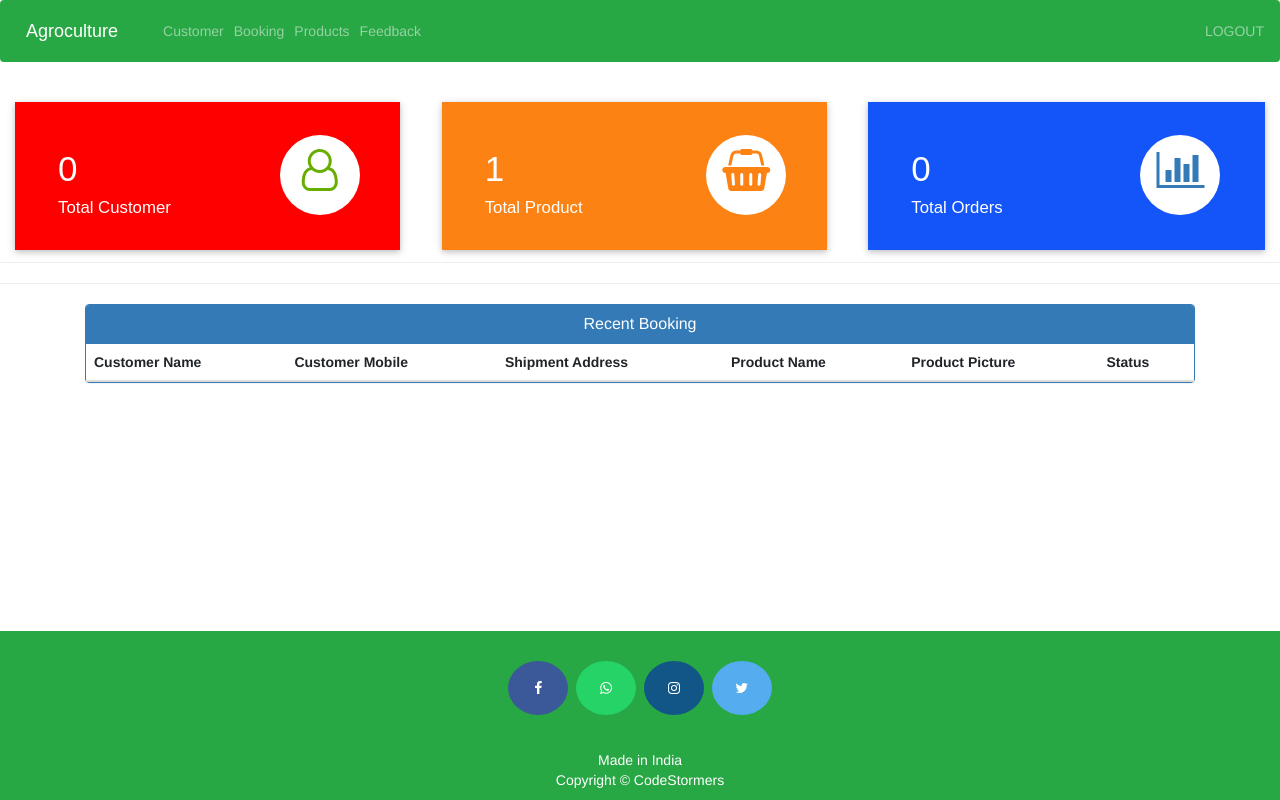
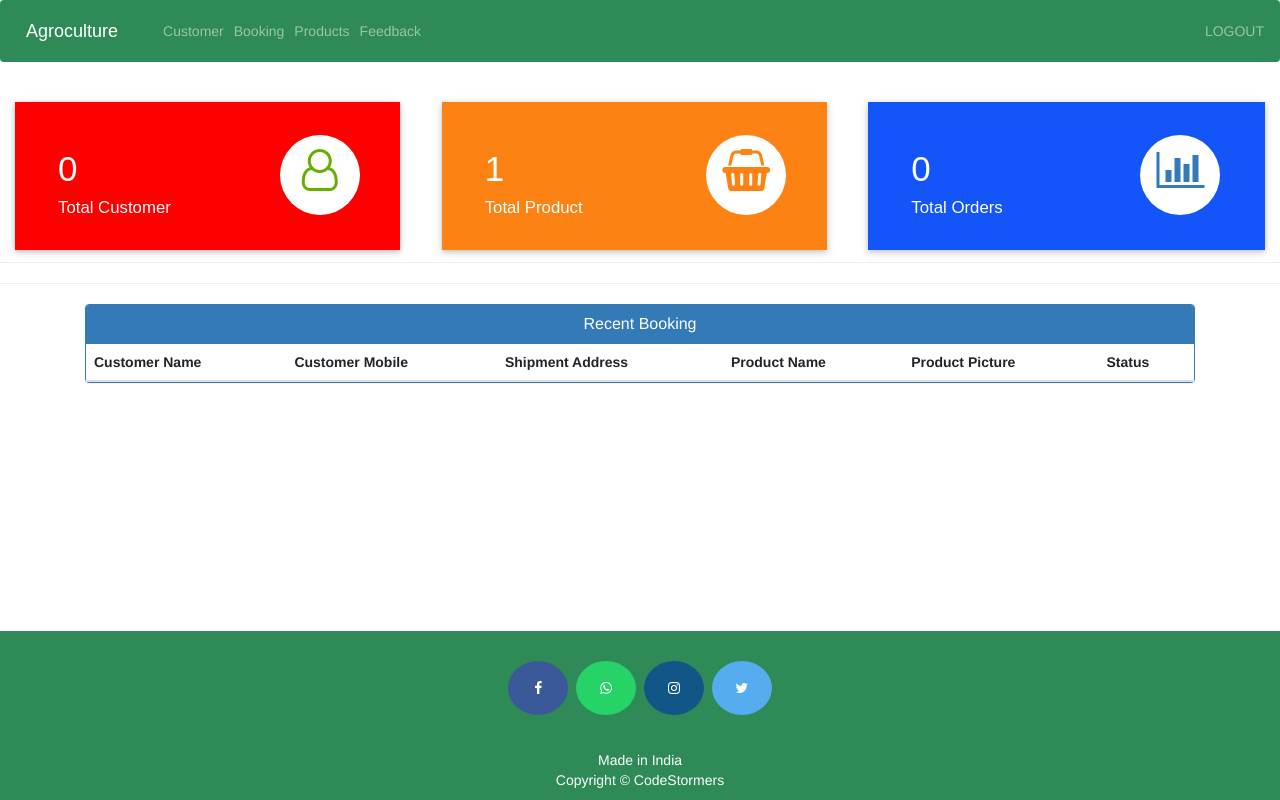
Before and after one commit to ppathi3/agroculture, a Django app: page /admin-dashboard in a window 1280 px wide. Run offline with Django 3.2, Linux system fonts and the light colour scheme; a user stored in the database is signed in; data comes from the database, SQL or seed files in the repository; data that the repository does not hold is empty; some libraries are stand-ins or nearby versions.

Commit message:
Changed green hash code to maintain consistency

```diff
--- a/templates/ecom/admin_base.html
+++ b/templates/ecom/admin_base.html
@@ -24,7 +24,7 @@
         -----------------------------------------*/
         footer {
           padding: 0px 0px 0px 0px;
-          background-color: #28a745;
+          background-color: #2e8b57;
           margin: 0px;
           width: 100%;
           position: fixed;
@@ -85,7 +85,7 @@
 
 
   <div class="bs-example">
-    <nav class="navbar navbar-expand-md navbar-dark fixed-top" style="background: #28a745;">
+    <nav class="navbar navbar-expand-md navbar-dark fixed-top" style="background: #2e8b57;">
       <a href="/" class="navbar-brand">Agroculture</a>
       <button type="button" class="navbar-toggler" data-toggle="collapse" data-target="#navbarCollapse">
         <span class="navbar-toggler-icon"></span>
```
